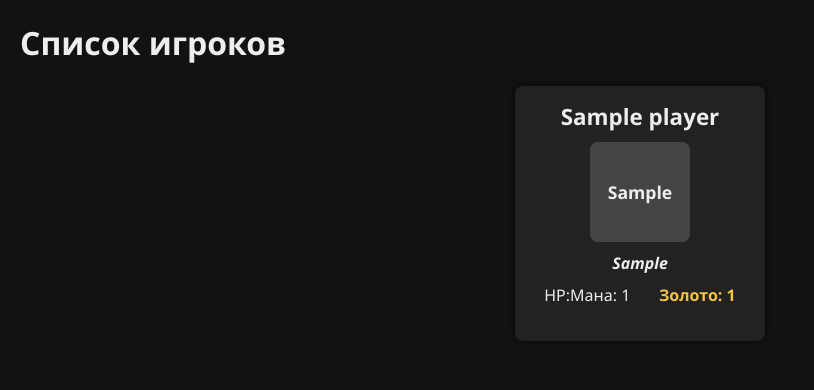
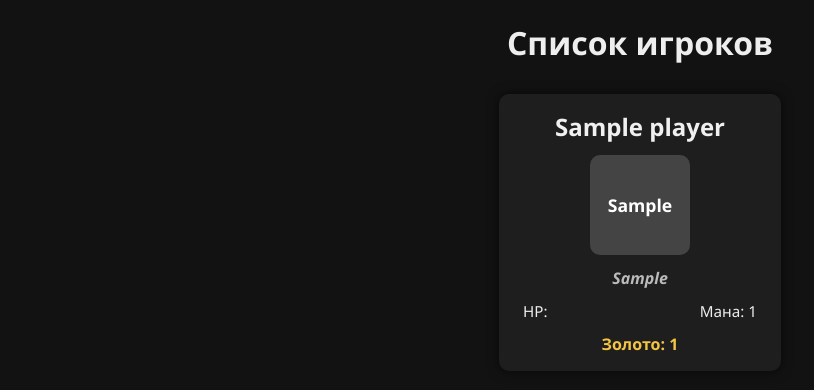
Before and after one commit to IndieGO86/flask-game, a Flask app: page / in a window 1280 px wide. Shown: the top 390 px of the page, without its empty margins (0-814 px from the left). Run offline with Flask 3, Linux system fonts and the light colour scheme; tables that the repository leaves empty hold one stand-in row (values such as "Sample post").

Commit message:
card correction

```diff
--- a/templates/index.html
+++ b/templates/index.html
@@ -10,47 +10,69 @@
         font-family: 'Segoe UI', Tahoma, Geneva, Verdana, sans-serif;
         margin: 20px;
       }
+
+      h1 {
+        text-align: center;
+        margin-bottom: 30px;
+      }
+
       .container {
         display: flex;
         flex-wrap: wrap;
-        gap: 15px;
+        gap: 20px;
         justify-content: center;
       }
+
       .card {
-        width: 220px;
-        background: #222;
-        padding: 15px;
-        border-radius: 8px;
-        box-shadow: 0 0 8px rgba(0,0,0,0.7);
+        width: 250px;
+        background: #1e1e1e;
+        padding: 16px;
+        border-radius: 10px;
+        box-shadow: 0 0 12px rgba(0, 0, 0, 0.6);
+        transition: transform 0.2s ease;
       }
+
+      .card:hover {
+        transform: scale(1.03);
+      }
+
       .name {
-        margin: 0 0 10px 0;
-        font-size: 1.4em;
+        margin: 0 0 12px 0;
+        font-size: 1.5em;
         text-align: center;
+        color: #f0f0f0;
       }
+
       .race-box {
         width: 100px;
         height: 100px;
         background: #444;
-        margin: 0 auto 10px auto;
+        margin: 0 auto 12px auto;
         line-height: 100px;
         text-align: center;
-        border-radius: 8px;
+        border-radius: 10px;
         font-weight: bold;
         font-size: 1.1em;
         user-select: none;
+        color: #fff;
       }
+
       .class {
         text-align: center;
-        margin-bottom: 10px;
+        margin-bottom: 12px;
         font-style: italic;
         font-weight: 600;
+        color: #bbb;
       }
+
       .stats {
         display: flex;
-        justify-content: space-around;
-        margin-bottom: 10px;
+        justify-content: space-between;
+        margin-bottom: 12px;
+        padding: 0 8px;
+        font-size: 0.95em;
       }
+
       .gold {
         text-align: center;
         font-weight: bold;
@@ -67,16 +89,16 @@
             <h2 class="name">{{ player.name }}</h2>
             <div class="race-box">{{ player.race }}</div>
             <div class="class">{{ player.player_class }}</div>
-            <div class="stats">
+
             <div class="stats">
               <span>HP: {{ player.hp }}</span>
-
               {% if player.player_class == 'Воин' %}
                 <span>Энергия: {{ player.energy }}</span>
               {% else %}
                 <span>Мана: {{ player.mana }}</span>
               {% endif %}
             </div>
+
             <div class="gold">Золото: {{ player.gold }}</div>
           </div>
         {% endfor %}
```
Lines whose indentation alone changed are shown as unchanged.
